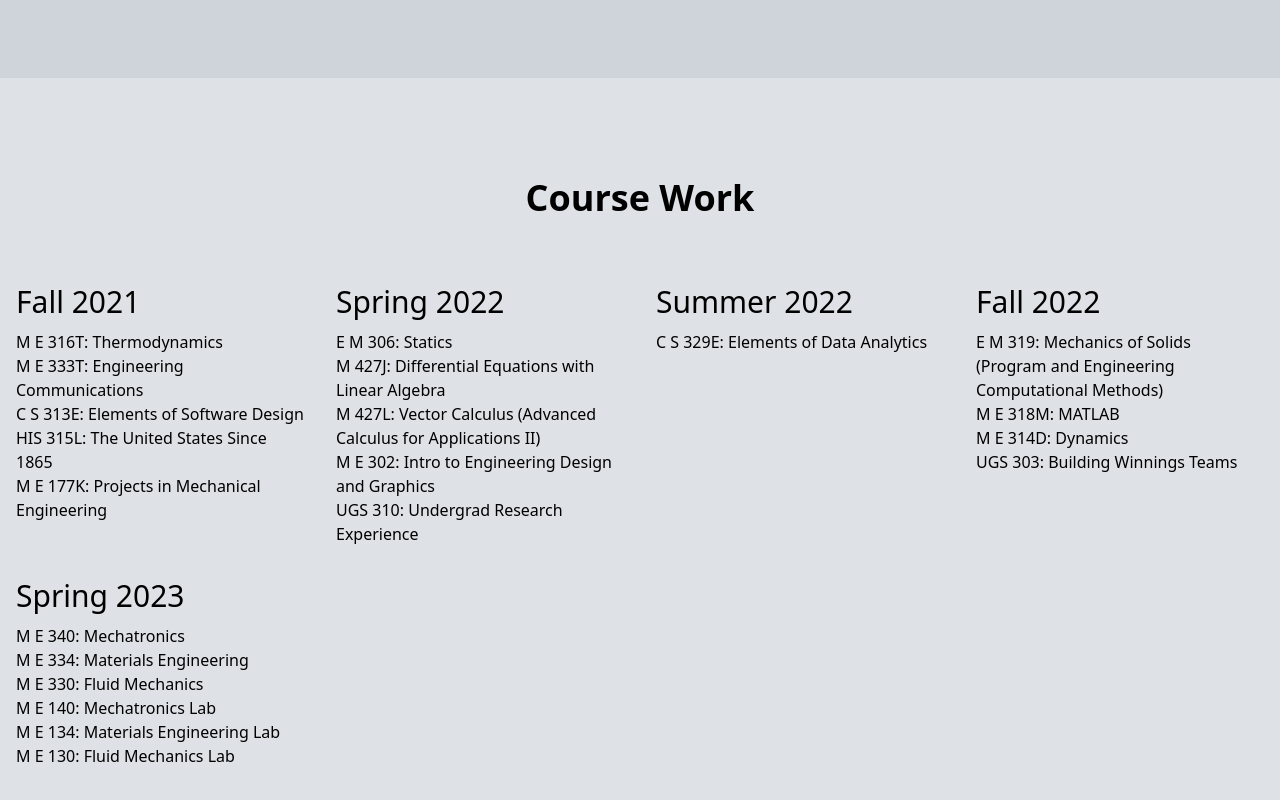
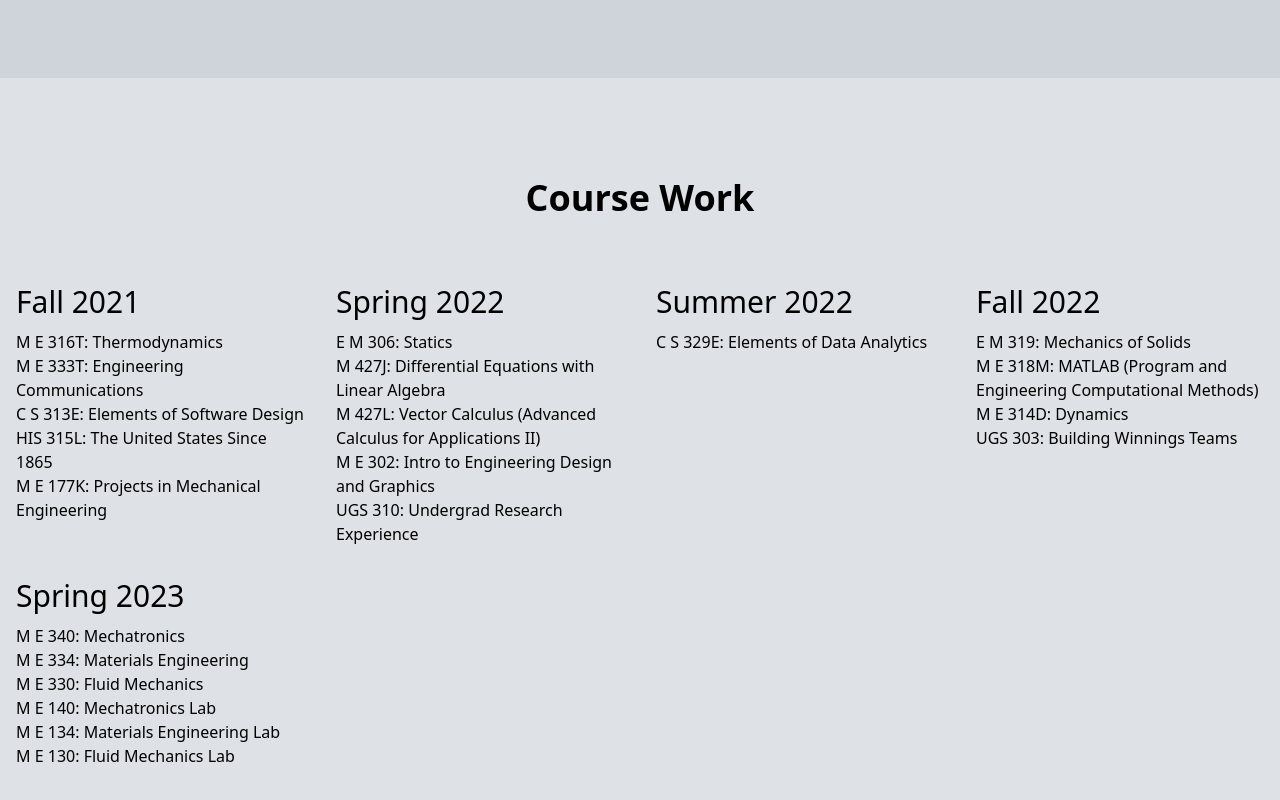
Before and after one commit to darrenau03/amazon, a React (Create React App) app: page / in a window 1280 px wide. Shown: the part 2436-3236 px from the top of the page. Built offline with nearby package versions, Linux system fonts and the light colour scheme.

Commit message:
messed up matlab description

```diff
--- a/src/Components/Coursework/Coursework.js
+++ b/src/Components/Coursework/Coursework.js
@@ -35,10 +35,10 @@ function Coursework({ grade }) {
         <div className="p-4 w-80">
           <div className=" mb-[10px] text-3xl ">Fall 2022</div>
           <div>
-            E M 319: Mechanics of Solids (Program and Engineering Computational
-            Methods){grade}
+            E M 319: Mechanics of Solids{grade}
           </div>
-          <div>M E 318M: MATLAB{grade}</div>
+          <div>M E 318M: MATLAB (Program and Engineering Computational
+            Methods){grade}</div>
           <div>M E 314D: Dynamics {grade}</div>
           <div>UGS 303: Building Winnings Teams{grade}</div>
         </div>
```
